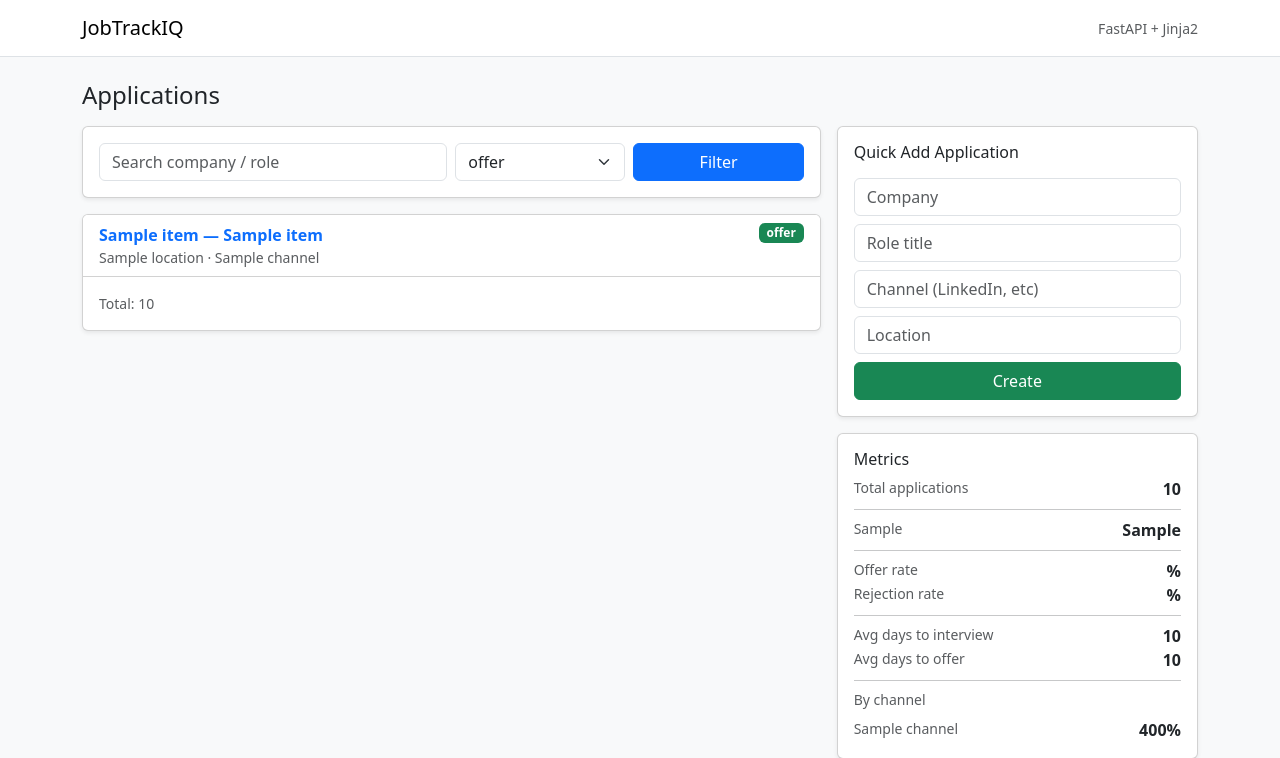
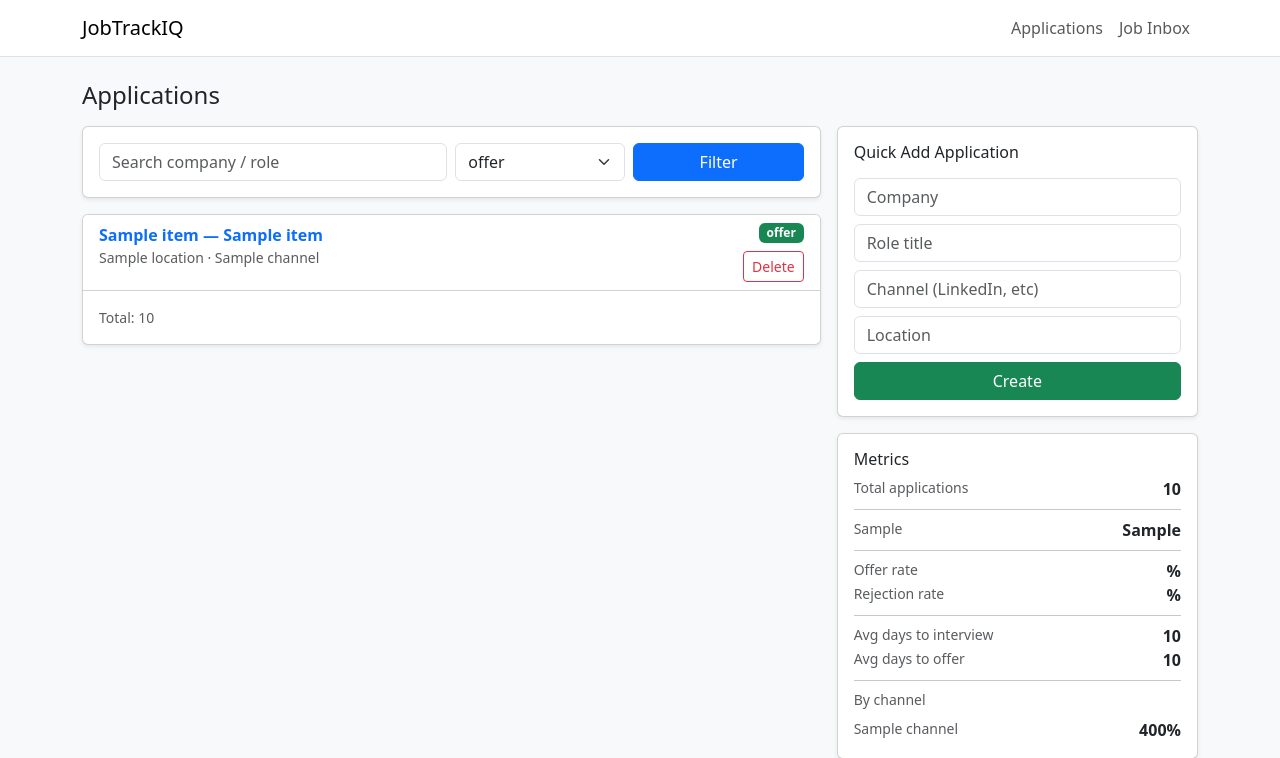
Before and after one commit to charles-103/JobTrackIQ, a Python web app: template backend/app/templates/index.html in a window 1280 px wide. Shown: the top 758 px of the page. Run offline with Jinja, Linux system fonts and the light colour scheme; the template is opened without the code that fills it: most values are stand-ins (such as "Sample title", 1, 10 or a date in 2020).

Commit message:
feat ui: delete application and job inbox entry

```diff
--- a/backend/app/main.py
+++ b/backend/app/main.py
@@ -9,9 +9,6 @@
 from app.core.database import Base, engine
 
 app = FastAPI(title="JobTrackIQ API")
-
-# 临时DB
-Base.metadata.create_all(bind=engine)
 
 # API 路由
 for r in all_routers:
@@ -27,4 +24,5 @@
     return {"status": "ok", "db": "ok" if ok else "failed"}
 
 from app.core.database import Base, engine
-Base.metadata.create_all(bind=engine)
+
+#Base.metadata.create_all(bind=engine)
--- a/backend/app/templates/base.html
+++ b/backend/app/templates/base.html
@@ -9,8 +9,12 @@
 <body class="bg-light">
 <nav class="navbar navbar-expand-lg bg-white border-bottom">
   <div class="container">
-    <a class="navbar-brand" href="/">JobTrackIQ</a>
-    <span class="text-muted small">FastAPI + Jinja2</span>
+    <a class="navbar-brand" href="/ui/">JobTrackIQ</a>
+
+    <div class="navbar-nav ms-3">
+      <a class="nav-link" href="/ui/">Applications</a>
+      <a class="nav-link" href="/ui/jobs">Job Inbox</a>
+    </div>
   </div>
 </nav>
 
--- a/backend/app/templates/index.html
+++ b/backend/app/templates/index.html
@@ -98,8 +98,20 @@
                 {% set sb = STATUS_BADGE.get(a.status, "secondary") %}
 
                 <span class="badge text-bg-{{ sb }}">{{ a.status }}</span>
+                <!-- Delete -->
+                <form
+                  method="post"
+                  action="{{ request.url_for('ui_application_delete', application_id=a.id) }}"
+                  onsubmit="return confirm('Delete this application? This will also delete its events.');"
+                >
+                  <input
+                    type="hidden"
+                    name="redirect_to"
+                    value="/ui/?search={{ search or '' }}&status={{ status or '' }}&limit={{ limit }}&offset={{ offset }}"
+                  >
+                  <button class="btn btn-sm btn-outline-danger" type="submit">Delete</button>
+                </form>
               </div>
-
             </div>
           </div>
         {% endfor %}
--- a/backend/app/templates/jobs.html
+++ b/backend/app/templates/jobs.html
@@ -1,5 +1,11 @@
 {% extends "base.html" %}
 {% block content %}
+{% if db_error %}
+  <div class="alert alert-danger">
+    DB connection failed: {{ db_error }}
+  </div>
+{% endif %}
+
 
 <div class="d-flex justify-content-between align-items-center mb-3">
   <h4 class="mb-0">Job Inbox</h4>
```
Also changed, not shown: backend/app/crud/crud_application.py (+7 -0 lines), backend/app/web.py (+22 -2 lines).
